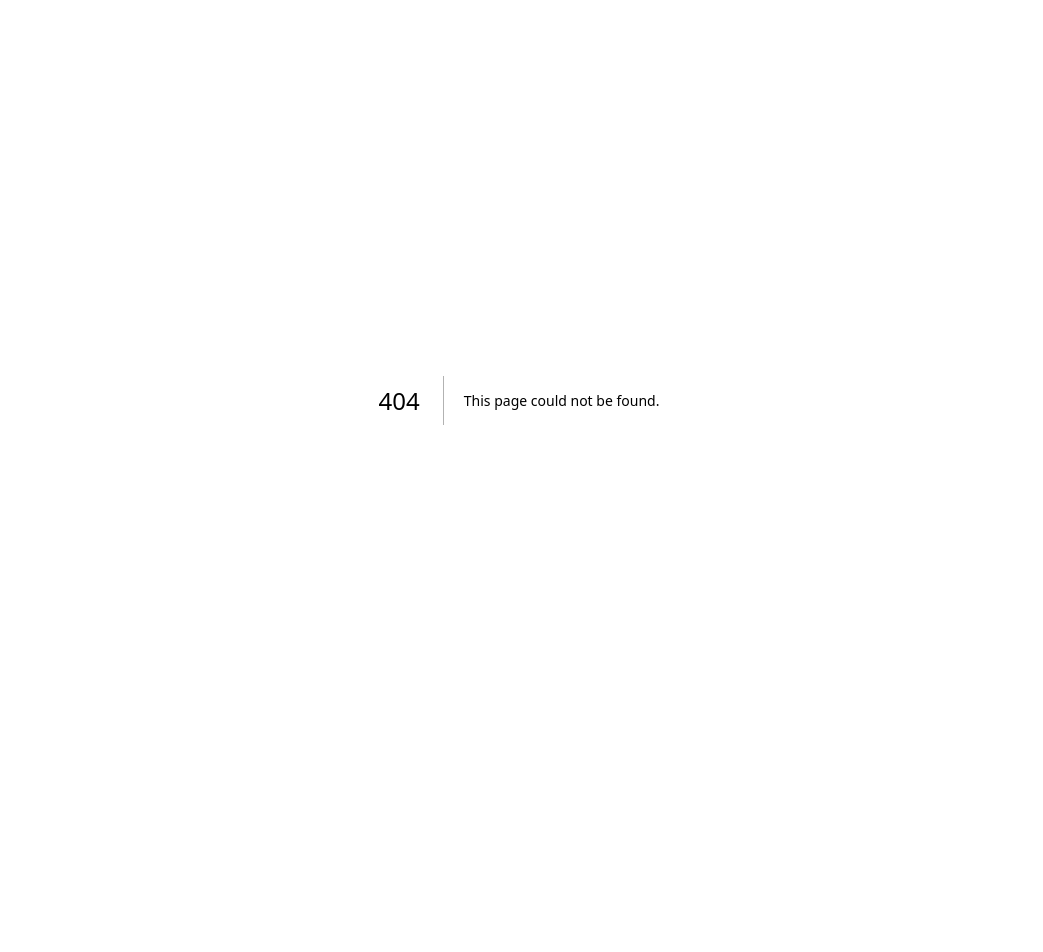
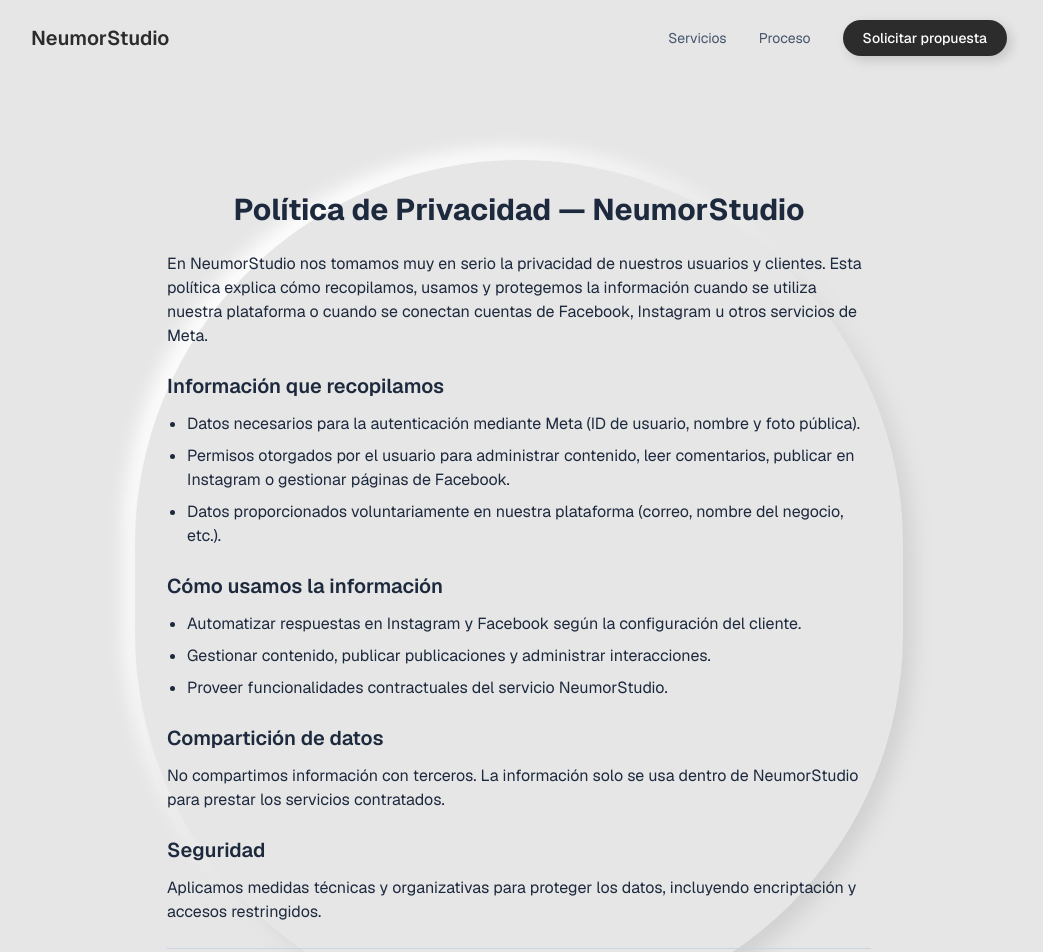
Before and after one commit to cmateos91/neumor-landing, a Next.js app: page /privacy in a window 1280 px wide. Before the commit this address had no page. Shown: the top 952 px of the page, without its empty margins (121-1164 px from the left). Before the commit the page ends 800 px from the top, so only its background shows below. Built offline with nearby package versions, Linux system fonts and the light colour scheme.

Commit message:
Politicas de privacidad para meta developers

```diff
--- /dev/null
+++ b/app/auth/facebook/callback/page.tsx
@@ -0,0 +1,10 @@
+export default function CallbackPage() {
+  return (
+    <div className="min-h-screen flex items-center justify-center bg-[var(--background)] text-[var(--foreground)]">
+      <div className="text-center p-8">
+        <h1 className="text-2xl font-bold mb-4">Conexión recibida</h1>
+        <p className="text-slate-500 animate-pulse">Redirigiendo...</p>
+      </div>
+    </div>
+  );
+}
--- /dev/null
+++ b/app/privacy/page.tsx
@@ -0,0 +1,58 @@
+import { Navbar } from "@/components/ui/Navbar";
+import { NeumorfSection } from "@/components/ui/NeumorfSection";
+import { NeumorfCard } from "@/components/ui/NeumorfCard";
+
+export default function PrivacyPage() {
+  return (
+    <>
+      <Navbar />
+      <main className="min-h-screen pt-24 pb-12 bg-[var(--background)]">
+        <NeumorfSection>
+          <NeumorfCard className="max-w-3xl mx-auto space-y-6 text-slate-800 dark:text-slate-200">
+            <h1 className="text-3xl font-bold mb-6 text-center">Política de Privacidad — NeumorStudio</h1>
+
+            <p>
+              En NeumorStudio nos tomamos muy en serio la privacidad de nuestros usuarios y clientes.
+              Esta política explica cómo recopilamos, usamos y protegemos la información cuando se utiliza
+              nuestra plataforma o cuando se conectan cuentas de Facebook, Instagram u otros servicios de Meta.
+            </p>
+
+            <div>
+              <h2 className="text-xl font-semibold mb-3">Información que recopilamos</h2>
+              <ul className="list-disc pl-5 space-y-2">
+                <li>Datos necesarios para la autenticación mediante Meta (ID de usuario, nombre y foto pública).</li>
+                <li>Permisos otorgados por el usuario para administrar contenido, leer comentarios, publicar
+                  en Instagram o gestionar páginas de Facebook.</li>
+                <li>Datos proporcionados voluntariamente en nuestra plataforma (correo, nombre del negocio, etc.).</li>
+              </ul>
+            </div>
+
+            <div>
+              <h2 className="text-xl font-semibold mb-3">Cómo usamos la información</h2>
+              <ul className="list-disc pl-5 space-y-2">
+                <li>Automatizar respuestas en Instagram y Facebook según la configuración del cliente.</li>
+                <li>Gestionar contenido, publicar publicaciones y administrar interacciones.</li>
+                <li>Proveer funcionalidades contractuales del servicio NeumorStudio.</li>
+              </ul>
+            </div>
+
+            <div>
+              <h2 className="text-xl font-semibold mb-3">Compartición de datos</h2>
+              <p>No compartimos información con terceros. La información solo se usa dentro de NeumorStudio
+                para prestar los servicios contratados.</p>
+            </div>
+
+            <div>
+              <h2 className="text-xl font-semibold mb-3">Seguridad</h2>
+              <p>Aplicamos medidas técnicas y organizativas para proteger los datos, incluyendo encriptación y accesos restringidos.</p>
+            </div>
+
+            <div className="pt-4 border-t border-slate-300 dark:border-slate-700">
+              <p className="text-sm">Si tienes dudas, puedes contactarnos en: soporte@neumorstudio.com</p>
+            </div>
+          </NeumorfCard>
+        </NeumorfSection>
+      </main>
+    </>
+  );
+}
--- /dev/null
+++ b/app/terms/page.tsx
@@ -0,0 +1,52 @@
+import { Navbar } from "@/components/ui/Navbar";
+import { NeumorfSection } from "@/components/ui/NeumorfSection";
+import { NeumorfCard } from "@/components/ui/NeumorfCard";
+
+export default function TermsPage() {
+  return (
+    <>
+      <Navbar />
+      <main className="min-h-screen pt-24 pb-12 bg-[var(--background)]">
+        <NeumorfSection>
+          <NeumorfCard className="max-w-3xl mx-auto space-y-6 text-slate-800 dark:text-slate-200">
+            <h1 className="text-3xl font-bold mb-6 text-center">Términos del Servicio — NeumorStudio</h1>
+
+            <p>
+              NeumorStudio ofrece herramientas de automatización, gestión de contenido y servicios de
+              integración con plataformas de Meta (Instagram y Facebook). Al utilizar nuestro servicio,
+              aceptas los siguientes términos.
+            </p>
+
+            <div>
+              <h2 className="text-xl font-semibold mb-3">Uso del servicio</h2>
+              <ul className="list-disc pl-5 space-y-2">
+                <li>El usuario deberá conectar su cuenta de Instagram o Facebook voluntariamente.</li>
+                <li>NeumorStudio actuará únicamente bajo los permisos otorgados.</li>
+                <li>Está prohibido usar la plataforma para spam, actividades ilegales o violaciones de políticas de Meta.</li>
+              </ul>
+            </div>
+
+            <div>
+              <h2 className="text-xl font-semibold mb-3">Conexión con Meta</h2>
+              <p>
+                Para funcionar correctamente, nuestro sistema requiere permisos específicos como
+                administrar mensajes, gestionar comentarios y publicar contenido en nombre del usuario.
+                El usuario puede revocar estos permisos en cualquier momento desde su cuenta de Facebook.
+              </p>
+            </div>
+
+            <div>
+              <h2 className="text-xl font-semibold mb-3">Responsabilidades</h2>
+              <p>No somos responsables de suspensiones o restricciones aplicadas por Meta debido a mal uso del cliente.</p>
+            </div>
+
+            <div className="pt-4 border-t border-slate-300 dark:border-slate-700">
+              <h2 className="text-lg font-semibold mb-1">Contacto</h2>
+              <p className="text-sm">soporte@neumorstudio.com</p>
+            </div>
+          </NeumorfCard>
+        </NeumorfSection>
+      </main>
+    </>
+  );
+}
```
